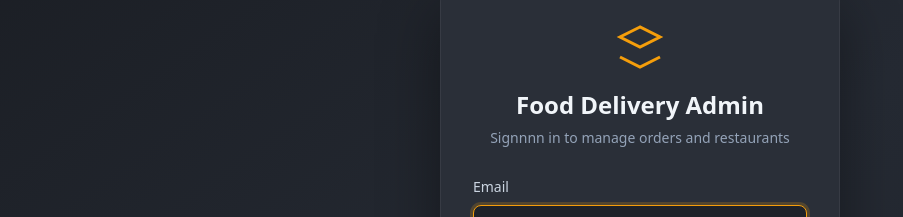
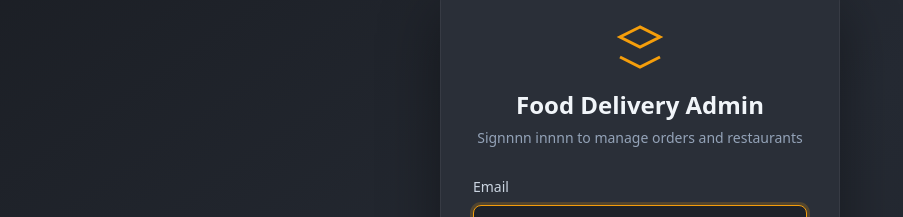
Before and after one commit to nehanarang2533/Inspect-Via-Me-Test, a React (Vite) app: page / in a window 1280 px wide. Shown: the part 147-364 px from the top of the page, without its empty margins (0-903 px from the left). Built offline with nearby package versions, Linux system fonts and the light colour scheme.

Commit message:
Correct typo in login prompt text

```diff
--- a/src/components/Login.jsx
+++ b/src/components/Login.jsx
@@ -40,7 +40,7 @@ function Login() {
             </svg>
           </div>
           <h1>Food Delivery Admin</h1>
-          <p>Signnnn in to manage orders and restaurants</p>
+          <p>Signnnn innnn to manage orders and restaurants</p>
         </div>
 
         <form className="login-form" onSubmit={handleSubmit}>
```
